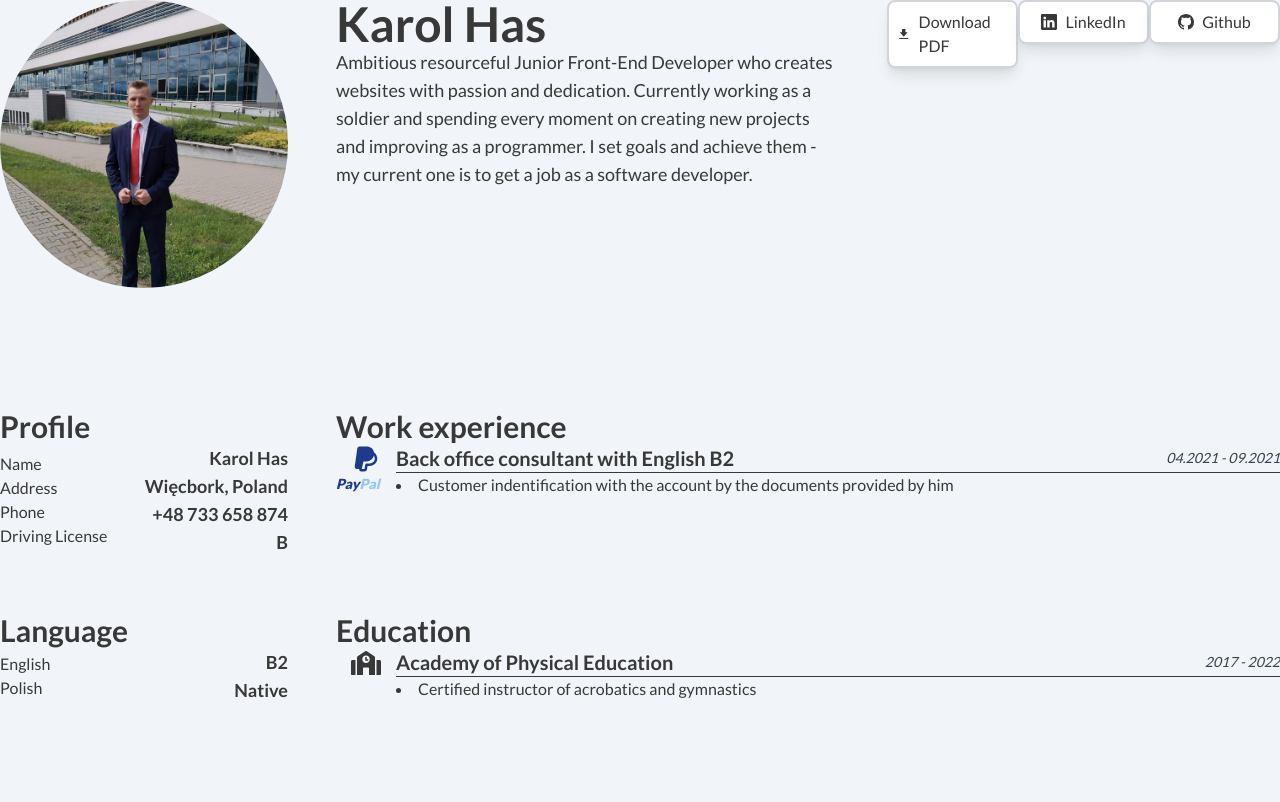
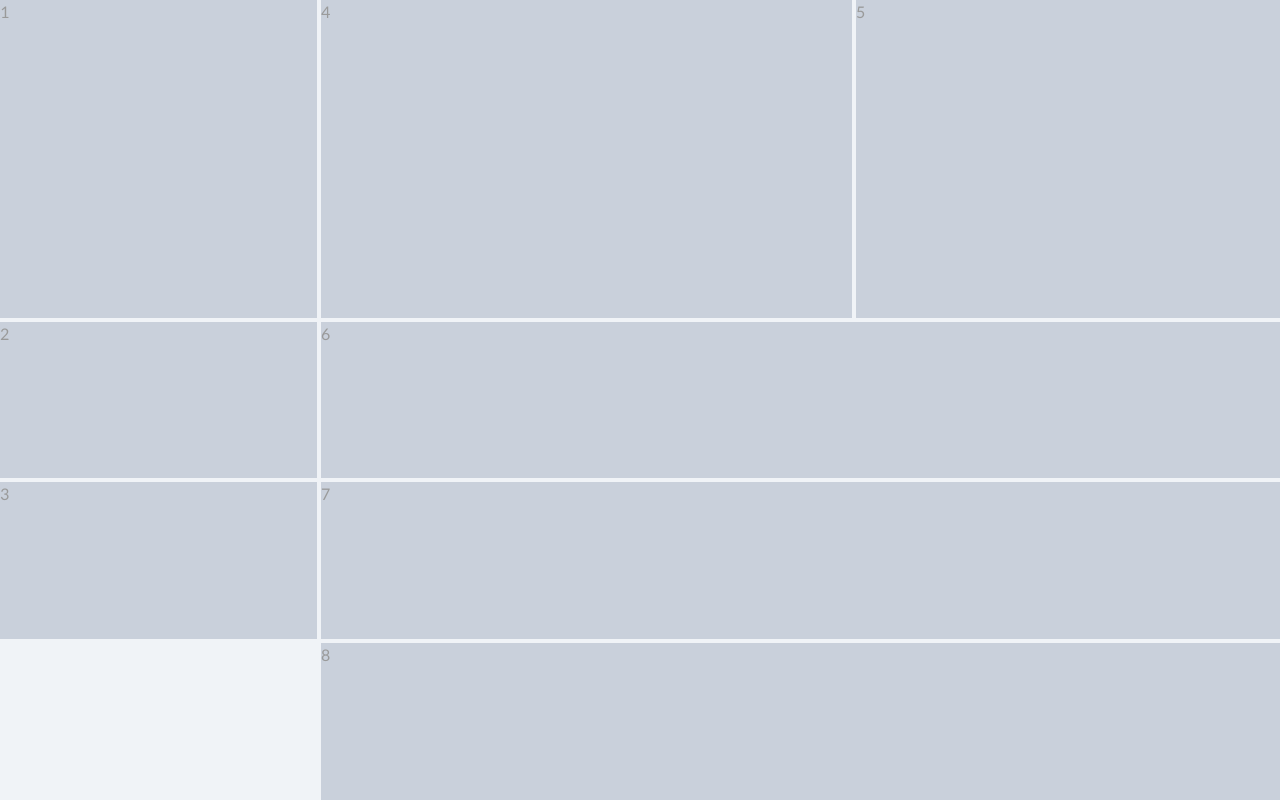
Before and after one commit to karolhas/CV, a React (Vite) app: page / in a window 1280 px wide. Shown: the top 802 px of the page. Built offline with nearby package versions, Linux system fonts and the light colour scheme.

Commit message:
changed grids

```diff
--- a/src/App.tsx
+++ b/src/App.tsx
@@ -9,30 +9,30 @@ import Skills from "./components/Skills";
 
 function App() {
   return (
-    <div className="grid-cols-24 grid grid-rows-5 gap-12 bg-slate-100">
-      <div className="col-span-3 col-start-1 row-span-2 row-start-1">
-        <Photo />
+    <div className="grid min-h-screen grid-cols-12 grid-rows-5 gap-1 bg-slate-200 opacity-50">
+      <div className="col-span-3 col-start-1 row-span-2 row-start-1 bg-slate-400">
+        {/* <Photo /> */} 1
       </div>
-      <div className="col-span-3 col-start-1 row-start-3">
-        <Profile />
+      <div className="col-span-3 col-start-1 row-start-3 bg-slate-400">
+        {/* <Profile /> */} 2
       </div>
-      <div className="col-span-3 col-start-1 row-start-4">
-        <Language />
+      <div className="col-span-3 col-start-1 row-start-4 bg-slate-400">
+        {/* <Language /> */} 3
       </div>
-      <div className="col-span-5 col-start-4 row-span-2 row-start-1">
-        <About />
+      <div className="col-span-5 col-start-4 row-span-2 row-start-1 bg-slate-400">
+        {/* <About /> */} 4
       </div>
-      <div className="col-span-4 col-start-9 row-span-2 row-start-1">
-        <Buttons />
+      <div className="col-span-4 col-start-9 row-span-2 row-start-1 bg-slate-400">
+        {/* <Buttons /> */} 5
       </div>
-      <div className="col-span-9 col-start-4 row-start-3">
-        <Experience />
+      <div className="col-span-9 col-start-4 row-start-3 bg-slate-400">
+        {/* <Experience /> */} 6
       </div>
-      <div className="col-span-9 col-start-4 row-start-4">
-        <Education />
+      <div className="col-span-9 col-start-4 row-start-4 bg-slate-400">
+        {/* <Education /> */} 7
       </div>
-      <div className="col-span-9 col-start-4 row-start-5">
-        <Skills />
+      <div className="col-span-9 col-start-4 row-start-5 bg-slate-400">
+        {/* <Skills /> */} 8
       </div>
     </div>
   );
```
